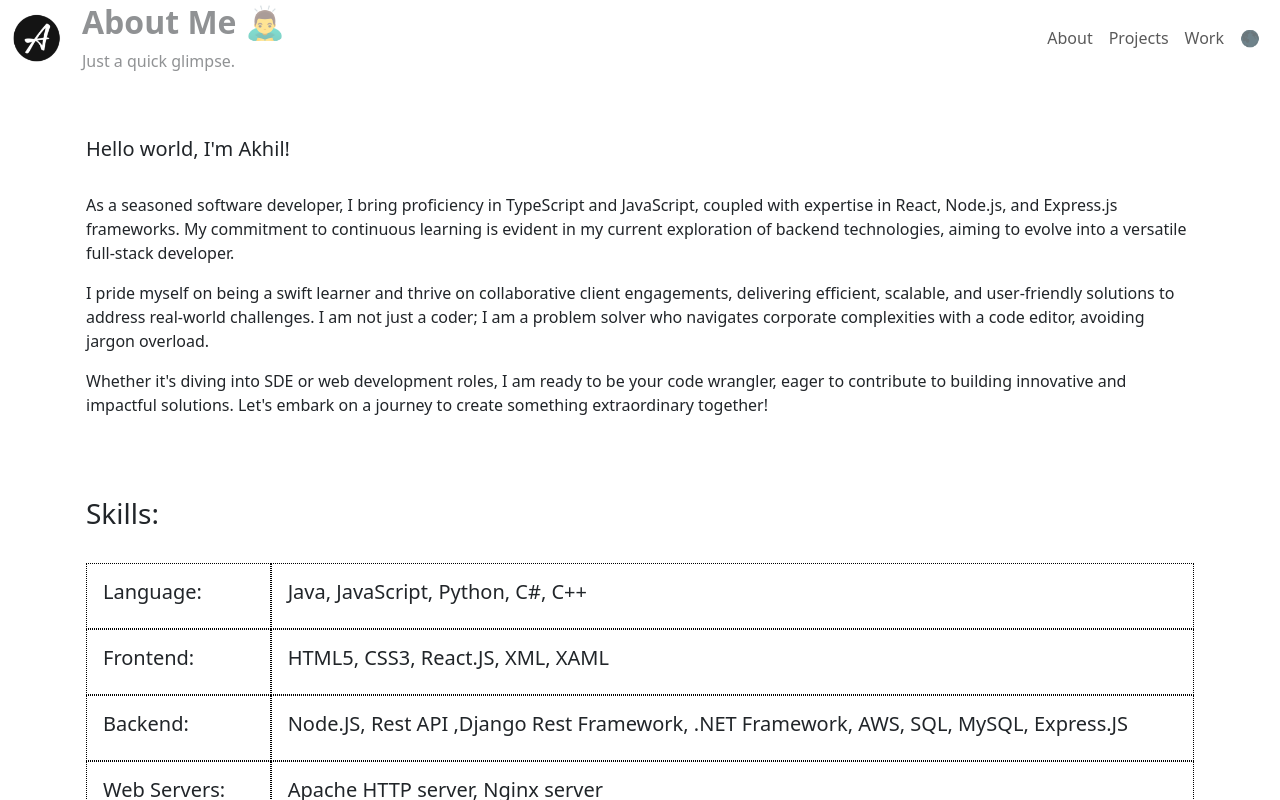
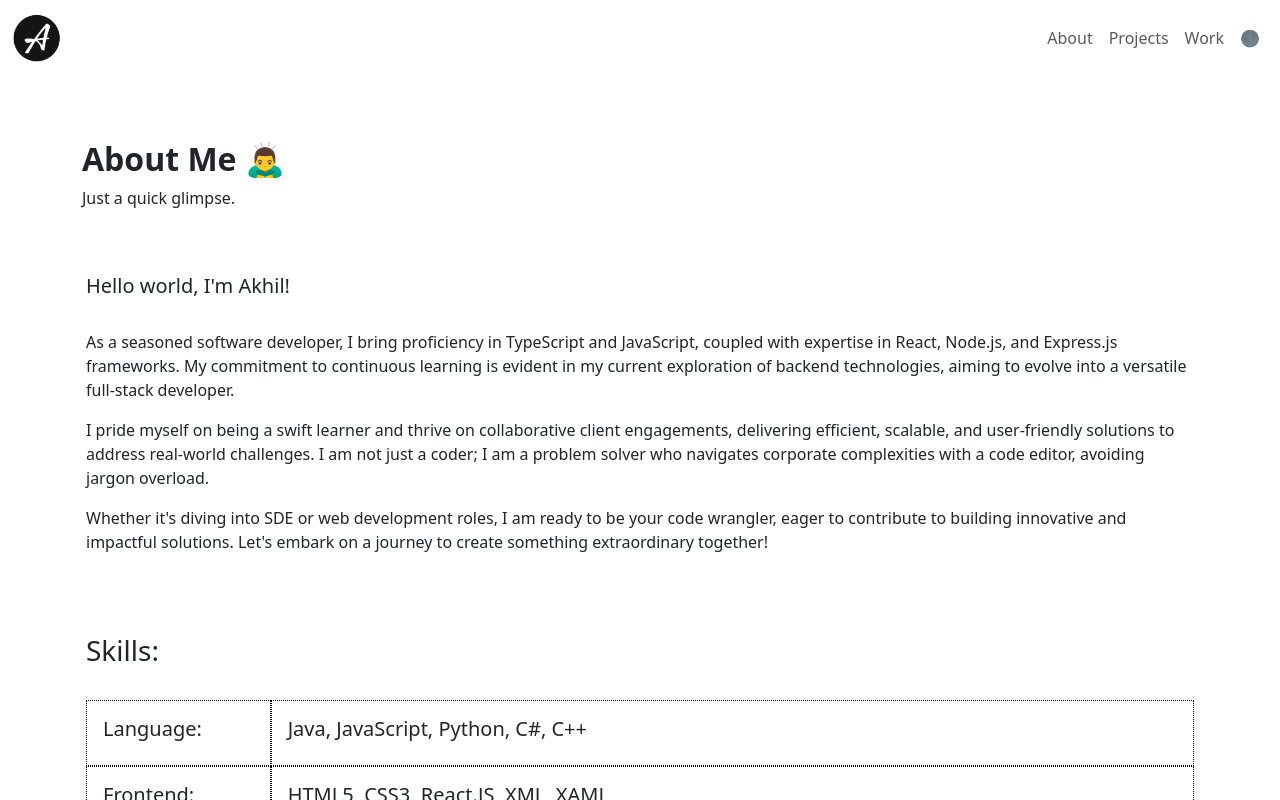
Before and after one commit to akhil8951/akhil8951.github.io, a React (Create React App) app: page /about in a window 1280 px wide. Shown: the top 800 px of the page. Built offline with nearby package versions, Linux system fonts and the light colour scheme.

Commit message:
height bug fixed

```diff
--- a/src/styles/css/About.css
+++ b/src/styles/css/About.css
@@ -2,7 +2,7 @@
   display: flex;
   flex-direction: column;
   justify-content: center;
-  height: 95vh;
+  padding-top: 4rem;
 }
 .about-main .about-title {
   text-align: left;
@@ -13,6 +13,7 @@
 .about-main .about-body {
   margin-top: 2rem;
   padding: 1rem;
+  box-sizing: border-box;
 }
 .about-main .about-skills {
   margin-top: 2rem;
@@ -28,7 +29,7 @@
 
 .about-main.dark {
   background-color: rgb(17, 17, 17);
-  height: 95vh;
+  padding-top: 4rem;
 }
 .about-main.dark .about-title {
   text-align: left;
--- a/src/styles/css/Projects.css
+++ b/src/styles/css/Projects.css
@@ -1,6 +1,5 @@
 .project-main {
   padding-top: 4rem;
-  height: 100vh;
 }
 .project-main .project-title h2 {
   font-weight: bolder;
@@ -19,7 +18,6 @@
 .project-main.dark {
   background-color: rgb(17, 17, 17);
   padding-top: 4rem;
-  height: 100vh;
 }
 .project-main.dark .project-title h2 {
   font-weight: bolder;
--- a/src/styles/scss/About.scss
+++ b/src/styles/scss/About.scss
@@ -2,7 +2,7 @@
   display: flex;
   flex-direction: column;
   justify-content: center;
-  height: 95vh;
+  padding-top: 4rem;
 
   .about-title {
     text-align: left;
@@ -15,6 +15,7 @@
   .about-body {
     margin-top: 2rem;
     padding: 1rem;
+    box-sizing: border-box;
   }
 
   .about-skills {
@@ -36,7 +37,7 @@
 
 .about-main.dark {
   background-color: rgba(17, 17, 17, 255);
-  height: 95vh;
+  padding-top: 4rem;
 
   .about-title {
     // border: 1px solid red;
--- a/src/styles/scss/Projects.scss
+++ b/src/styles/scss/Projects.scss
@@ -1,7 +1,7 @@
 .project-main {
   // border: 1px solid red;
   padding-top: 4rem;
-  height: 100vh;
+
 
   .project-title {
     // border: 1px solid black;
@@ -27,7 +27,7 @@
   // border: 1px solid red;
   background-color: rgba(17, 17, 17, 255);
   padding-top: 4rem;
-  height: 100vh;
+
 
   .project-title {
     // border: 1px solid black;
```
Also changed, not shown: 2 other files (tests, documents, lock files or other folders).
